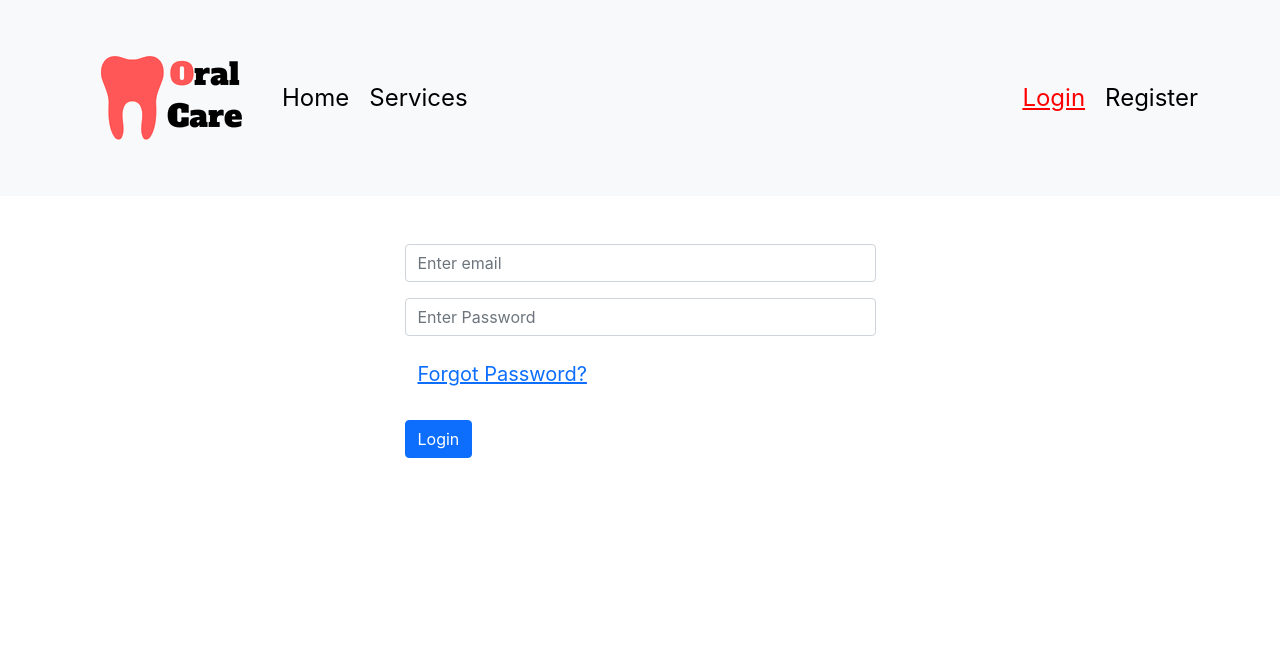
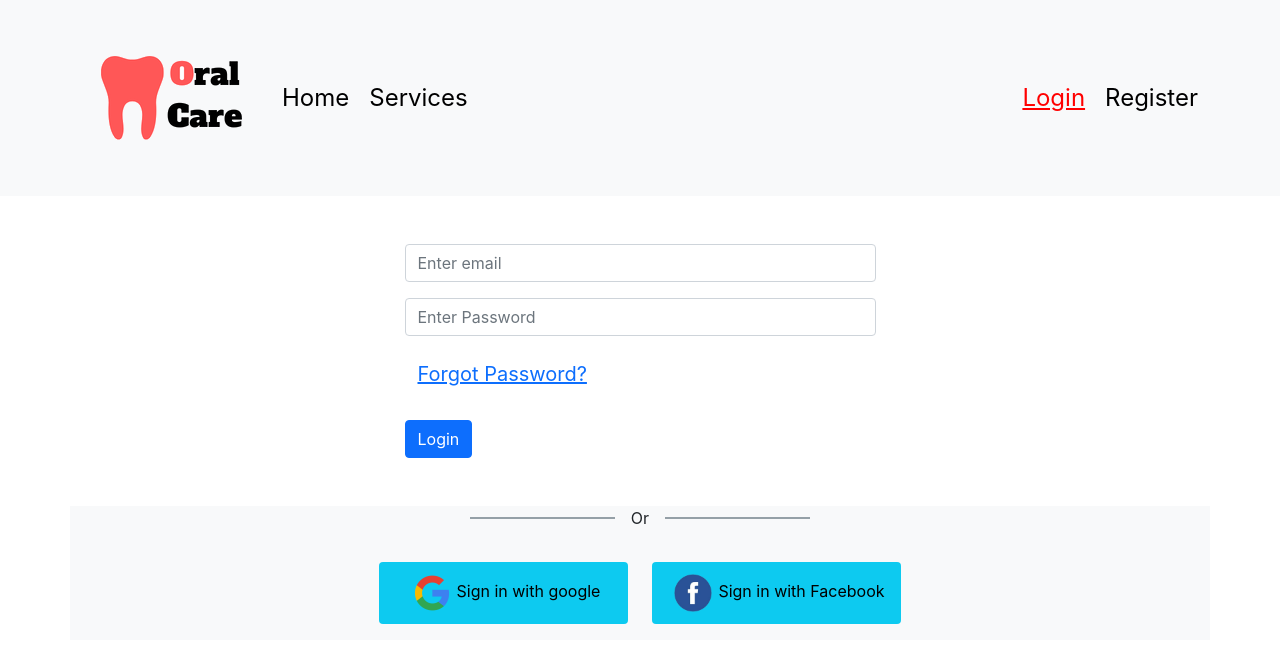
Before and after one commit to rmrokon/Oral-Care, a React (Create React App) app: page /login in a window 1280 px wide. Shown: the top 662 px of the page. Built offline with nearby package versions, Linux system fonts and the light colour scheme; no server answers.

Commit message:
facebook and google sign in implemented

```diff
--- a/src/components/Header/Header.js
+++ b/src/components/Header/Header.js
@@ -28,6 +28,7 @@ const Header = () => {
                         {user && <CustomLink to={'/appoinment'}>View Appoinment</CustomLink>}
                         {user ? <Link onClick={logOut} to={'/'}>Logout</Link> : <CustomLink to={'/login'}>Login</CustomLink>}
                         {!user && <CustomLink to={'/register'}>Register</CustomLink>}
+                        {user && <Link to={'/'}>Logged in as {user.displayName}</Link>}
                     </Nav>
                 </Navbar.Collapse>
             </Container>
--- a/src/components/Login/Login.js
+++ b/src/components/Login/Login.js
@@ -5,6 +5,7 @@ import { useLocation, useNavigate } from 'react-router-dom';
 import auth from '../../firebase.init';
 import './Login.css';
 import 'react-toastify/dist/ReactToastify.css';
+import SocialLogin from '../SocialLogin/SocialLogin';
 
 const Login = () => {
     const [email, setEmail] = useState('');
@@ -58,6 +59,9 @@ const Login = () => {
                     <ToastContainer></ToastContainer>
                 </form>
             </div>
+            <div className=''>
+                <SocialLogin></SocialLogin>
+            </div>
         </div>
     );
 };
--- /dev/null
+++ b/src/components/SocialLogin/SocialLogin.css
@@ -0,0 +1,6 @@
+.line-div {
+    border: 1px solid #95A0A7;
+    background-color: #95A0A7;
+    width: 145px;
+    height: 0px;
+}
--- /dev/null
+++ b/src/components/SocialLogin/SocialLogin.js
@@ -0,0 +1,56 @@
+import './SocialLogin.css';
+import Google from '../../images/Social/google-logo-png-google-logos-vector-eps-cdr-svg-download-10.png';
+import Facebook from '../../images/Social/facebook.png';
+import { useSignInWithFacebook, useSignInWithGoogle } from 'react-firebase-hooks/auth';
+import auth from '../../firebase.init';
+import { useLocation, useNavigate } from 'react-router-dom';
+
+const SocialLogin = () => {
+    const [signInWithGoogle, googleUser, googleLoading, googleError] = useSignInWithGoogle(auth);
+    const [signInWithFacebook, facebookUser, facebookLoading, facebookError] = useSignInWithFacebook(auth);
+    const location = useLocation();
+    const navigate = useNavigate();
+    const from = location.state?.from.pathname || '/';
+
+    const handleGoogleSignIn = () => {
+        signInWithGoogle();
+    }
+
+    const handleFacebookSignIn = () => {
+        signInWithFacebook();
+    }
+
+    if (googleUser || facebookUser) {
+        navigate(from, { replace: true });
+    }
+
+    return (
+        <div className='container bg-light'>
+            <div className='d-flex justify-content-center align-items-center mt-5'>
+                <div className='line-div' />
+                <span className='or mx-3'>Or</span>
+                <div className='line-div' />
+            </div>
+            <p className='text-danger text-center fs-5'>{googleError && googleError.message} {facebookError && facebookError.message}</p>
+            <div className='container'>
+                <div className='row justify-content-center w-50 mx-auto align-items-center'>
+                    <div className='col-12 col-md-6 text-end my-3'>
+                        <button onClick={handleGoogleSignIn} className='border-0 btn btn-info me-2 w-100'>
+                            <img style={{ width: '50px', height: '50px' }} src={Google} alt="" />
+                            <span>Sign in with google</span>
+                        </button>
+                    </div>
+                    <div className='col-12 col-md-6 text-start'>
+                        <button onClick={handleFacebookSignIn} className='border-0 btn btn-info w-100'>
+                            <img style={{ width: '50px', height: '50px' }} src={Facebook} alt="" />
+                            <span>Sign in with Facebook</span>
+                        </button>
+                    </div>
+                </div>
+            </div>
+
+        </div>
+    );
+};
+
+export default SocialLogin;
```
